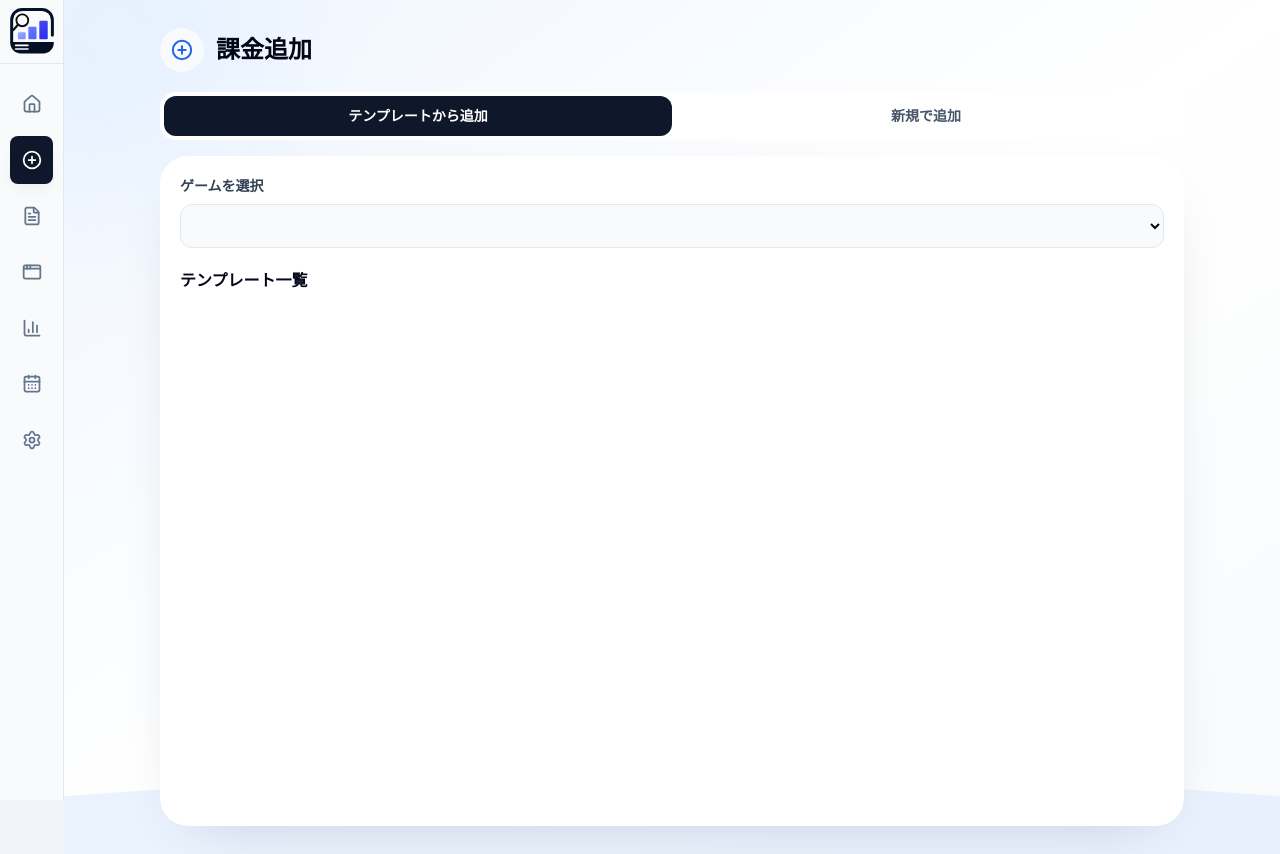
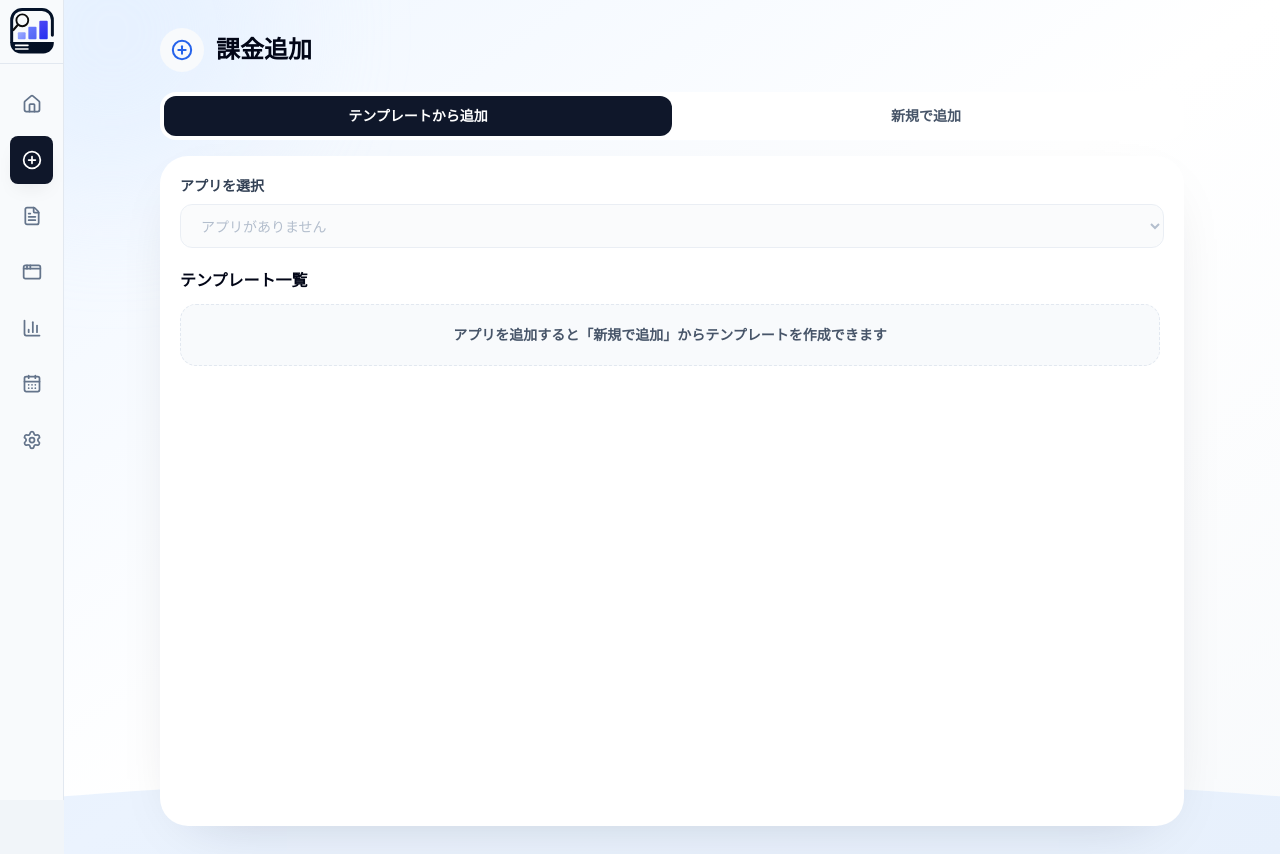
Before and after one commit to JuniorEngineer598/kakin-checker, a Next.js app: page /dashboard/charges/new in a window 1280 px wide. Built offline with nearby package versions, Linux system fonts and the light colour scheme.

Commit message:
課金追加フォームのバリデーションと空状態表示を改善

```diff
--- a/app/dashboard/charges/new/NewChargeForm.tsx
+++ b/app/dashboard/charges/new/NewChargeForm.tsx
@@ -1,10 +1,15 @@
-'use client';
+"use client";
 
-import { useEffect, useState } from 'react';
-import type { FormEvent } from 'react';
-import { chargeCategories } from '../../../lib/chargeCategories';
-import type { ChargeCategory, ChargeRecord, ChargeTemplate, Game } from '../../../lib/types';
-import { formatDateInputValue } from '../../../lib/format';
+import { useEffect, useState } from "react";
+import type { FormEvent } from "react";
+import { chargeCategories } from "../../../lib/chargeCategories";
+import type {
+  ChargeCategory,
+  ChargeRecord,
+  ChargeTemplate,
+  Game,
+} from "../../../lib/types";
+import { formatDateInputValue } from "../../../lib/format";
 import {
   createId,
   loadCharges,
@@ -12,23 +17,28 @@ import {
   loadGames,
   saveCharges,
   saveChargeTemplates,
-} from '../../../lib/storage';
-
+} from "../../../lib/storage";
 
 export default function NewChargeForm() {
   const [games, setGames] = useState<Game[]>([]);
-  const [gameId, setGameId] = useState('');
-  const [itemName, setItemName] = useState('');
-  const [amount, setAmount] = useState('');
+  const [gameId, setGameId] = useState("");
+  const [itemName, setItemName] = useState("");
+  const [amount, setAmount] = useState("");
   const [chargedAt, setChargedAt] = useState(formatDateInputValue(new Date()));
-  const [category, setCategory] = useState<ChargeCategory>('ガチャ石');
+  const [category, setCategory] = useState<ChargeCategory>("ガチャ石");
   const [shouldSaveAsTemplate, setShouldSaveAsTemplate] = useState(false);
+  const [errors, setErrors] = useState({
+    gameId: "",
+    itemName: "",
+    amount: "",
+  });
+  const hasGames = games.length > 0;
 
   // ゲームデータの読み込み
   useEffect(() => {
     const loadedGames = loadGames();
     setGames(loadedGames);
-    setGameId((current) => current || loadedGames[0]?.id || '');
+    setGameId((current) => current || loadedGames[0]?.id || "");
   }, []);
 
   // フォーム送信
@@ -38,15 +48,34 @@ export default function NewChargeForm() {
     const trimmedItemName = itemName.trim();
     const numericAmount = Number(amount);
     // バリデーション
-    if (!gameId || !trimmedItemName || !Number.isFinite(numericAmount) || numericAmount <= 0 || !chargedAt) {
+    const nextErrors = {
+      gameId: "",
+      itemName: "",
+      amount: "",
+    };
+
+    if (!gameId) {
+      nextErrors.gameId = "アプリを追加してください。";
+    }
+
+    if (!trimmedItemName) {
+      nextErrors.itemName = "アイテム名を入力してください";
+    }
+
+    if (!Number.isFinite(numericAmount) || numericAmount <= 0) {
+      nextErrors.amount = "金額は1円以上で入力してください";
+    }
+
+    setErrors(nextErrors);
+
+    if (nextErrors.gameId || nextErrors.itemName || nextErrors.amount) {
       return;
     }
-
     const createdAt = new Date().toISOString(); // 作成日時
 
     // 登録する課金データの作成
     const newCharge: ChargeRecord = {
-      id: createId('charge'),
+      id: createId("charge"),
       gameId,
       itemName: trimmedItemName,
       amount: numericAmount,
@@ -60,7 +89,7 @@ export default function NewChargeForm() {
     // テンプレートとして保存する場合の処理
     if (shouldSaveAsTemplate) {
       const newTemplate: ChargeTemplate = {
-        id: createId('template'),
+        id: createId("template"),
         gameId,
         itemName: trimmedItemName,
         amount: numericAmount,
@@ -71,10 +100,15 @@ export default function NewChargeForm() {
       saveChargeTemplates([...loadChargeTemplates(), newTemplate]);
     }
 
-    setItemName('');
-    setAmount('');
-    setCategory('ガチャ石');
+    setItemName("");
+    setAmount("");
+    setCategory("ガチャ石");
     setShouldSaveAsTemplate(false);
+    setErrors({
+      gameId: "",
+      itemName: "",
+      amount: "",
+    });
   }
 
   return (
@@ -86,40 +120,73 @@ export default function NewChargeForm() {
 
       <div className="mt-4 grid gap-3.5 sm:grid-cols-2 lg:grid-cols-1">
         <label className="block">
-          <span className="text-sm font-semibold text-slate-700">ゲーム</span>
+          <span className="text-sm font-semibold text-slate-700">アプリ</span>
           <select
             value={gameId}
-            onChange={(event) => setGameId(event.target.value)}
-            className="mt-2 h-11 w-full rounded-xl border border-slate-200 bg-slate-50 px-4 text-sm font-medium text-slate-950 outline-none transition focus:border-slate-400 focus:bg-white"
+            onChange={(event) => {
+              setGameId(event.target.value);
+              setErrors((current) => ({ ...current, gameId: "" }));
+            }}
+            disabled={!hasGames}
+            className="mt-2 h-11 w-full rounded-xl border border-slate-200 bg-slate-50 px-4 text-sm font-medium text-slate-950 outline-none transition focus:border-slate-400 focus:bg-white disabled:cursor-not-allowed disabled:text-slate-400"
           >
-            {games.map((game) => (
-              <option key={game.id} value={game.id}>
-                {game.name}
-              </option>
-            ))}
+            {hasGames ? (
+              games.map((game) => (
+                <option key={game.id} value={game.id}>
+                  {game.name}
+                </option>
+              ))
+            ) : (
+              <option value="">アプリがありません</option>
+            )}
           </select>
+          {errors.gameId ? (
+            <p className="mt-2 text-xs font-bold text-rose-600">
+              {errors.gameId}
+            </p>
+          ) : null}
         </label>
 
         <label className="block">
-          <span className="text-sm font-semibold text-slate-700">アイテム名</span>
+          <span className="text-sm font-semibold text-slate-700">
+            アイテム名
+          </span>
           <input
             type="text"
             value={itemName}
-            onChange={(event) => setItemName(event.target.value)}
+            onChange={(event) => {
+              setItemName(event.target.value);
+              setErrors((current) => ({ ...current, itemName: "" }));
+            }}
             placeholder="例: 祝福パック"
             className="mt-2 h-11 w-full rounded-xl border border-slate-200 bg-slate-50 px-4 text-sm font-medium text-slate-950 outline-none transition placeholder:text-slate-400 focus:border-slate-400 focus:bg-white"
           />
+          {errors.itemName ? (
+            <p className="mt-2 text-xs font-bold text-rose-600">
+              {errors.itemName}
+            </p>
+          ) : null}
         </label>
 
         <label className="block">
           <span className="text-sm font-semibold text-slate-700">金額</span>
           <input
             type="number"
+            min="1"
+            step="1"
             value={amount}
-            onChange={(event) => setAmount(event.target.value)}
+            onChange={(event) => {
+              setAmount(event.target.value);
+              setErrors((current) => ({ ...current, amount: "" }));
+            }}
             placeholder="例: 980"
             className="mt-2 h-11 w-full rounded-xl border border-slate-200 bg-slate-50 px-4 text-sm font-medium text-slate-950 outline-none transition placeholder:text-slate-400 focus:border-slate-400 focus:bg-white"
           />
+          {errors.amount ? (
+            <p className="mt-2 text-xs font-bold text-rose-600">
+              {errors.amount}
+            </p>
+          ) : null}
         </label>
 
         <label className="block">
@@ -136,7 +203,9 @@ export default function NewChargeForm() {
           <span className="text-sm font-semibold text-slate-700">カテゴリ</span>
           <select
             value={category}
-            onChange={(event) => setCategory(event.target.value as ChargeCategory)}
+            onChange={(event) =>
+              setCategory(event.target.value as ChargeCategory)
+            }
             className="mt-2 h-11 w-full rounded-xl border border-slate-200 bg-slate-50 px-4 text-sm font-medium text-slate-950 outline-none transition focus:border-slate-400 focus:bg-white"
           >
             {chargeCategories.map((cat) => (
@@ -154,8 +223,9 @@ export default function NewChargeForm() {
             type="checkbox"
             checked={shouldSaveAsTemplate}
             onChange={(event) => setShouldSaveAsTemplate(event.target.checked)}
-            className="h-4 w-4 accent-slate-900" />
-            この内容をテンプレートとして保存する
+            className="h-4 w-4 accent-slate-900"
+          />
+          この内容をテンプレートとして保存する
         </label>
 
         <button
--- a/app/dashboard/charges/new/TemplateChargeList.tsx
+++ b/app/dashboard/charges/new/TemplateChargeList.tsx
@@ -1,10 +1,10 @@
-'use client';
+"use client";
 
-import { EllipsisVertical, X } from 'lucide-react';
-import { useEffect, useState } from 'react';
-import type { FormEvent } from 'react';
-import { formatCurrency, formatDateInputValue } from '../../../lib/format';
-import { chargeCategories } from '../../../lib/chargeCategories';
+import { EllipsisVertical, X } from "lucide-react";
+import { useEffect, useState } from "react";
+import type { FormEvent } from "react";
+import { formatCurrency, formatDateInputValue } from "../../../lib/format";
+import { chargeCategories } from "../../../lib/chargeCategories";
 import {
   createId,
   loadCharges,
@@ -12,26 +12,36 @@ import {
   loadGames,
   saveCharges,
   saveChargeTemplates,
-} from '../../../lib/storage';
-import type { ChargeCategory, ChargeRecord, ChargeTemplate, Game } from '../../../lib/types';
-
+} from "../../../lib/storage";
+import type {
+  ChargeCategory,
+  ChargeRecord,
+  ChargeTemplate,
+  Game,
+} from "../../../lib/types";
 
 export default function TemplateChargeList() {
-  const [openTemplateMenuId, setOpenTemplateMenuId] = useState<string | null>(null);
+  const [openTemplateMenuId, setOpenTemplateMenuId] = useState<string | null>(
+    null,
+  );
   const [templates, setTemplates] = useState<ChargeTemplate[]>([]);
   const [games, setGames] = useState<Game[]>([]);
-  const [selectedGameId, setSelectedGameId] = useState<string>('');
+  const [selectedGameId, setSelectedGameId] = useState<string>("");
   const [dateTemplateId, setDateTemplateId] = useState<string | null>(null);
-  const [selectedDate, setSelectedDate] = useState(() => formatDateInputValue(new Date()));// 日付指定モーダルで選択された日付
+  const [selectedDate, setSelectedDate] = useState(() =>
+    formatDateInputValue(new Date()),
+  ); // 日付指定モーダルで選択された日付
   const [editTemplateId, setEditTemplateId] = useState<string | null>(null);
-  const [editItemName, setEditItemName] = useState('');
-  const [editAmount, setEditAmount] = useState('');
-  const [editCategory, setEditCategory] = useState<ChargeCategory>('ガチャ石');
+  const [editItemName, setEditItemName] = useState("");
+  const [editAmount, setEditAmount] = useState("");
+  const [editCategory, setEditCategory] = useState<ChargeCategory>("ガチャ石");
 
   // ゲーム選択に応じてテンプレートをフィルタリング
   const filteredTemplates = selectedGameId
     ? templates.filter((template) => template.gameId === selectedGameId)
     : templates;
+  const hasGames = games.length > 0;
+  const hasTemplates = filteredTemplates.length > 0;
 
   // ゲームデータとテンプレートの読み込み
   useEffect(() => {
@@ -40,11 +50,14 @@ export default function TemplateChargeList() {
 
     setGames(loadedGames);
     setTemplates(loadedTemplates);
-    setSelectedGameId(loadedGames[0]?.id ?? '');// 最初のゲームを選択状態にする
+    setSelectedGameId(loadedGames[0]?.id ?? ""); // 最初のゲームを選択状態にする
   }, []);
 
   // テンプレートから課金データを追加  第２引数がある場合はその日付で追加、ない場合は当日で追加
-  function handleAddTemplate(template: ChargeTemplate, chargedAt = formatDateInputValue(new Date())) {
+  function handleAddTemplate(
+    template: ChargeTemplate,
+    chargedAt = formatDateInputValue(new Date()),
+  ) {
     // バリデーション
     if (!chargedAt) {
       return;
@@ -54,7 +67,7 @@ export default function TemplateChargeList() {
     const createdAt = now.toISOString(); //作成日時
 
     const newCharge: ChargeRecord = {
-      id: createId('charge'),// 例: "charge-1625239072345-abc123"
+      id: createId("charge"), // 例: "charge-1625239072345-abc123"
       gameId: template.gameId,
       itemName: template.itemName,
       amount: template.amount,
@@ -70,7 +83,9 @@ export default function TemplateChargeList() {
 
   // テンプレートの消去
   function handleDeleteTemplate(templateId: string) {
-    const nextTemplates = templates.filter((template) => template.id !== templateId);
+    const nextTemplates = templates.filter(
+      (template) => template.id !== templateId,
+    );
     saveChargeTemplates(nextTemplates);
     setTemplates(nextTemplates);
     setOpenTemplateMenuId(null);
@@ -90,7 +105,7 @@ export default function TemplateChargeList() {
 
   // 編集モーダルの開閉と編集対象テンプレートのセット
   function openEditModal(template: ChargeTemplate) {
-    setEditTemplateId(template.id);// 編集するテンプレートのIDをセット
+    setEditTemplateId(template.id); // 編集するテンプレートのIDをセット
     setEditItemName(template.itemName);
     setEditAmount(String(template.amount));
     setEditCategory(template.category);
@@ -107,7 +122,11 @@ export default function TemplateChargeList() {
     const trimmedItemName = editItemName.trim();
     const numericAmount = Number(editAmount);
     // バリデーション
-    if (!trimmedItemName || !Number.isFinite(numericAmount) || numericAmount <= 0) {
+    if (
+      !trimmedItemName ||
+      !Number.isFinite(numericAmount) ||
+      numericAmount <= 0
+    ) {
       return;
     }
     const updatedTemplates = templates.map((template) => {
@@ -120,7 +139,7 @@ export default function TemplateChargeList() {
           updatedAt: new Date().toISOString(),
         };
       }
-      return template;// 変更のないテンプレートはそのまま返す mapは必須
+      return template; // 変更のないテンプレートはそのまま返す mapは必須
     });
     //updatedTemplatesは更新後と既存のテンプレートどちらも返す。
     saveChargeTemplates(updatedTemplates);
@@ -129,37 +148,63 @@ export default function TemplateChargeList() {
   }
 
   // 日付指定モーダルに表示するテンプレートデータ
-  const dateTemplate = templates.find((template) => template.id === dateTemplateId);
+  const dateTemplate = templates.find(
+    (template) => template.id === dateTemplateId,
+  );
 
   return (
     <div className="grid gap-4">
       <section className="flex h-[670px] flex-col rounded-[28px] bg-white p-4 shadow-[0_18px_60px_-35px_rgba(15,23,42,0.25)] sm:p-5">
         <div className="flex items-center justify-between gap-4">
-          <span className="text-sm font-semibold text-slate-700">ゲームを選択</span>
+          <span className="text-sm font-semibold text-slate-700">
+            アプリを選択
+          </span>
         </div>
 
         <label className="block">
           <select
             value={selectedGameId}
             onChange={(event) => setSelectedGameId(event.target.value)}
-            className="mt-2 h-11 w-full rounded-xl border border-slate-200 bg-slate-50 px-4 text-sm font-medium text-slate-950 outline-none transition focus:border-slate-400 focus:bg-white"
+            disabled={!hasGames}
+            className="mt-2 h-11 w-full rounded-xl border border-slate-200 bg-slate-50 px-4 text-sm font-medium text-slate-950 outline-none transition focus:border-slate-400 focus:bg-white disabled:cursor-not-allowed disabled:text-slate-400"
           >
-            {games.map((game) => (
-              <option key={game.id} value={game.id}>
-                {game.name}
-              </option>
-            ))}
+            {hasGames ? (
+              games.map((game) => (
+                <option key={game.id} value={game.id}>
+                  {game.name}
+                </option>
+              ))
+            ) : (
+              <option value="">アプリがありません</option>
+            )}
           </select>
         </label>
 
         <div className="mt-5 flex min-h-0 flex-1 flex-col">
           <div className="mb-3 flex items-center justify-between gap-4">
-            <h2 className="text-base font-bold text-slate-950">テンプレート一覧</h2>
-            <p className="text-sm font-semibold text-slate-500">{games.find((game) => game.id === selectedGameId)?.name}</p>
+            <h2 className="text-base font-bold text-slate-950">
+              テンプレート一覧
+            </h2>
+            <p className="text-sm font-semibold text-slate-500">
+              {games.find((game) => game.id === selectedGameId)?.name}
+            </p>
           </div>
 
           <div className="grid min-h-0 flex-1 content-start gap-3 overflow-y-auto pr-1">
-            {filteredTemplates.map((template) => (
+            {!hasGames ? (
+              <div className="rounded-2xl border border-dashed border-slate-200 bg-slate-50 p-5 text-center">
+                <p className="text-sm font-bold text-slate-600">
+                  アプリを追加すると「新規で追加」からテンプレートを作成できます
+                </p>
+              </div>
+            ) : !hasTemplates ? (
+              <div className="rounded-2xl border border-dashed border-slate-200 bg-slate-50 p-5 text-center">
+                <p className="text-sm font-bold text-slate-600">
+                  テンプレートがありません
+                </p>
+              </div>
+            ) : (
+              filteredTemplates.map((template) => (
               <article
                 key={template.id}
                 className="rounded-2xl border border-slate-200 bg-slate-50 p-3.5 transition hover:border-slate-300 hover:bg-white"
@@ -172,7 +217,9 @@ export default function TemplateChargeList() {
                     }}
                     className="min-w-0 flex-1 text-left"
                   >
-                    <p className="truncate text-base font-bold text-slate-950">{template.itemName}</p>
+                    <p className="truncate text-base font-bold text-slate-950">
+                      {template.itemName}
+                    </p>
                     <p className="mt-1 text-sm font-semibold text-slate-500">
                       {template.category} {formatCurrency(template.amount)}
                     </p>
@@ -185,11 +232,16 @@ export default function TemplateChargeList() {
                       aria-label={`${template.itemName}のメニュー`}
                       aria-expanded={openTemplateMenuId === template.id}
                       onClick={() => {
-                        setOpenTemplateMenuId((current) => (current === template.id ? null : template.id));
+                        setOpenTemplateMenuId((current) =>
+                          current === template.id ? null : template.id,
+                        );
                       }}
                       className="flex h-9 w-9 items-center justify-center rounded-xl border border-slate-200 bg-white text-slate-500 transition hover:border-slate-300 hover:bg-slate-50 hover:text-slate-800"
                     >
-                      <EllipsisVertical className="h-5 w-5" aria-hidden="true" />
+                      <EllipsisVertical
+                        className="h-5 w-5"
+                        aria-hidden="true"
+                      />
                     </button>
 
                     {openTemplateMenuId === template.id ? (
@@ -220,7 +272,8 @@ export default function TemplateChargeList() {
                   </div>
                 </div>
               </article>
-            ))}
+              ))
+            )}
           </div>
         </div>
       </section>
@@ -240,10 +293,14 @@ export default function TemplateChargeList() {
               </button>
             </div>
 
-            <p className="mt-3 text-sm font-semibold text-slate-500">この課金の追加日を選択してください。</p>
+            <p className="mt-3 text-sm font-semibold text-slate-500">
+              この課金の追加日を選択してください。
+            </p>
 
             <div className="mt-5 rounded-2xl border border-slate-200 bg-slate-50 p-4">
-              <p className="truncate text-sm font-bold text-slate-950">{dateTemplate.itemName}</p>
+              <p className="truncate text-sm font-bold text-slate-950">
+                {dateTemplate.itemName}
+              </p>
               <p className="mt-1 text-sm font-semibold text-slate-500">
                 {dateTemplate.category} {formatCurrency(dateTemplate.amount)}
               </p>
@@ -266,7 +323,9 @@ export default function TemplateChargeList() {
               </button>
               <button
                 type="button"
-                onClick={() => {handleAddTemplate(dateTemplate, selectedDate)}}
+                onClick={() => {
+                  handleAddTemplate(dateTemplate, selectedDate);
+                }}
                 className="h-12 rounded-xl bg-slate-950 text-sm font-bold text-white shadow-[0_12px_28px_-18px_rgba(15,23,42,0.9)] transition hover:bg-slate-800"
               >
                 追加する
@@ -283,7 +342,9 @@ export default function TemplateChargeList() {
             className="w-full max-w-md rounded-[28px] bg-white p-6 shadow-[0_28px_90px_-35px_rgba(15,23,42,0.7)]"
           >
             <div className="flex items-center justify-between gap-4">
-              <h2 className="text-xl font-bold text-slate-950">テンプレートを編集</h2>
+              <h2 className="text-xl font-bold text-slate-950">
+                テンプレートを編集
+              </h2>
               <button
                 type="button"
                 onClick={closeEditModal}
@@ -294,11 +355,15 @@ export default function TemplateChargeList() {
               </button>
             </div>
 
-            <p className="mt-3 text-sm font-semibold text-slate-500">テンプレートの内容を変更できます。</p>
+            <p className="mt-3 text-sm font-semibold text-slate-500">
+              テンプレートの内容を変更できます。
+            </p>
 
             <div className="mt-6 grid gap-4">
               <label className="block">
-                <span className="text-sm font-semibold text-slate-700">アイテム名</span>
+                <span className="text-sm font-semibold text-slate-700">
+                  アイテム名
+                </span>
                 <input
                   type="text"
                   value={editItemName}
@@ -308,7 +373,9 @@ export default function TemplateChargeList() {
               </label>
 
               <label className="block">
-                <span className="text-sm font-semibold text-slate-700">金額</span>
+                <span className="text-sm font-semibold text-slate-700">
+                  金額
+                </span>
                 <input
                   type="number"
                   value={editAmount}
@@ -318,10 +385,14 @@ export default function TemplateChargeList() {
               </label>
 
               <label className="block">
-                <span className="text-sm font-semibold text-slate-700">カテゴリ</span>
+                <span className="text-sm font-semibold text-slate-700">
+                  カテゴリ
+                </span>
                 <select
                   value={editCategory}
-                  onChange={(event) => setEditCategory(event.target.value as ChargeCategory)}
+                  onChange={(event) =>
+                    setEditCategory(event.target.value as ChargeCategory)
+                  }
                   className="mt-2 h-12 w-full rounded-xl border border-slate-200 bg-white px-4 text-sm font-bold text-slate-950 outline-none transition focus:border-slate-400"
                 >
                   {chargeCategories.map((category) => (
```
